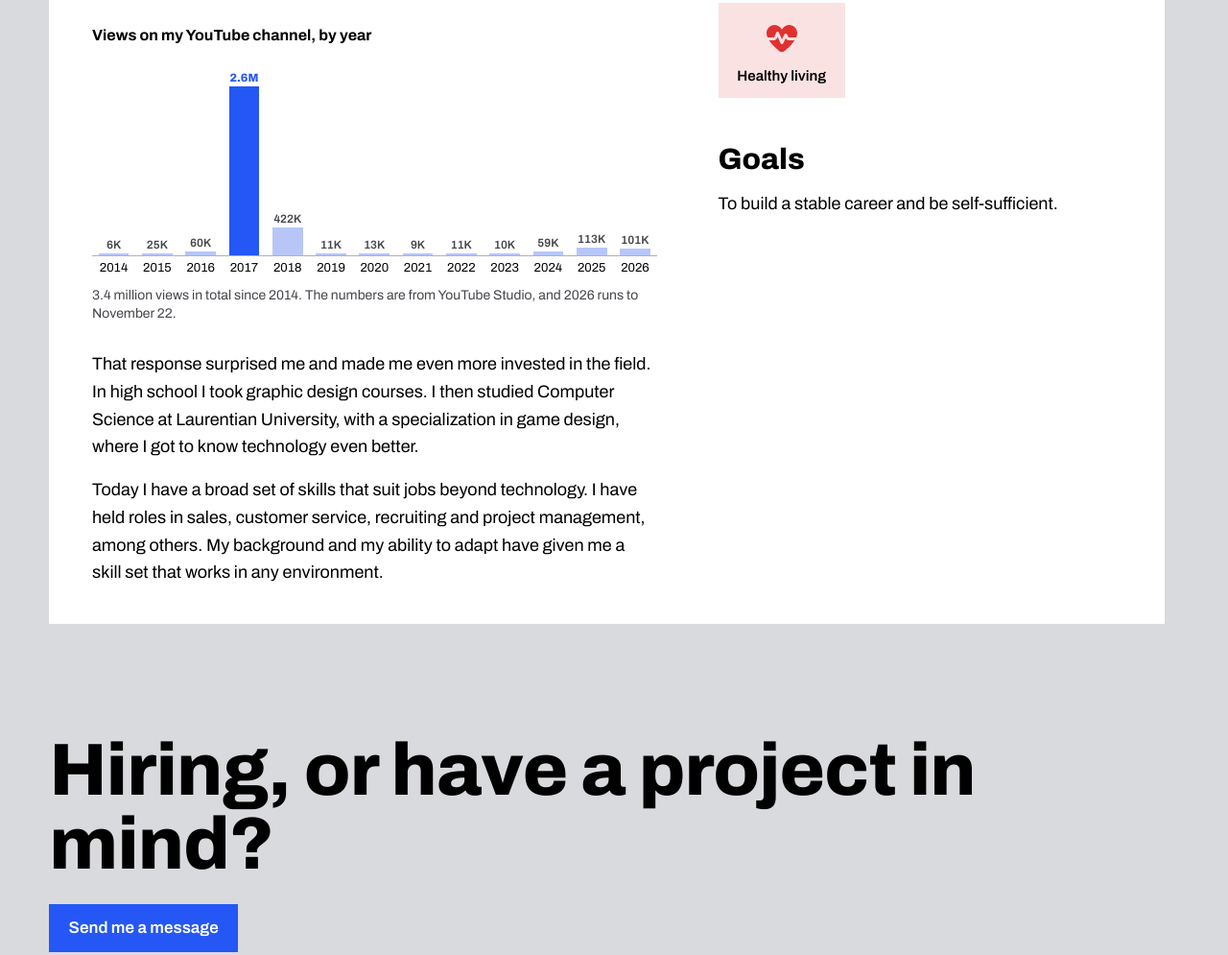
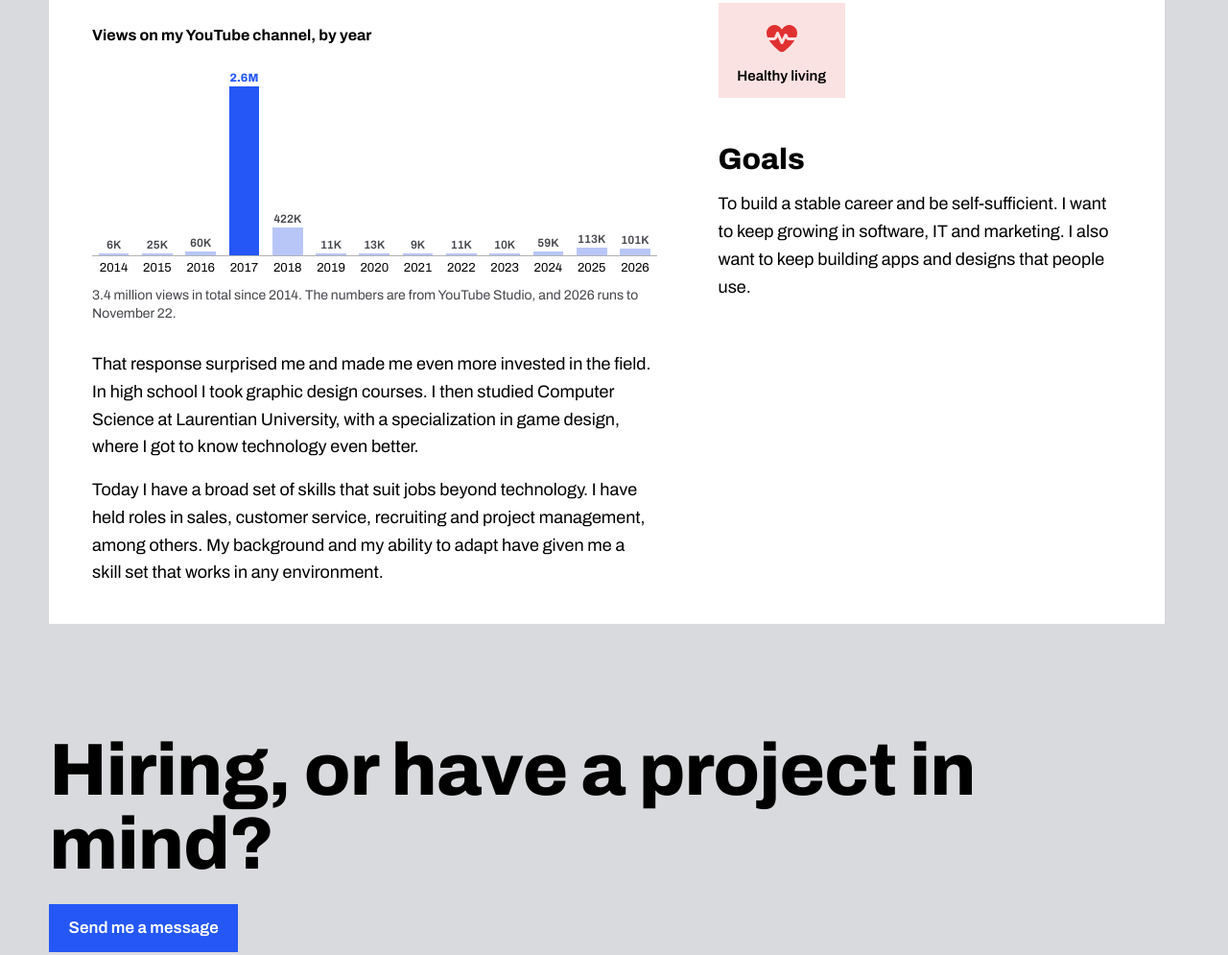
Before and after one commit to Miguel-Nava-Development/Miguel-Nava-Development.github.io, a plain HTML site: page about.html in a window 1280 px wide. Shown: the part 1196-2191 px from the top of the page at 96% size. Drawn offline with Linux system fonts and the light colour scheme.

Commit message:
About: Goals text gets two more sentences
Co-Authored-By: Claude Sonnet 5.5 <noreply@anthropic.com>
Claude-Session: https://claude.ai/code/session_01CCzxaM4gkkvw92K4c5UC5y

```diff
--- a/about.html
+++ b/about.html
@@ -118,7 +118,7 @@
 
           <section class="profile-section profile-goal" aria-labelledby="goals-title">
             <h2 id="goals-title">Goals</h2>
-            <p>To build a stable career and be self-sufficient.</p>
+            <p>To build a stable career and be self-sufficient. I want to keep growing in software, IT and marketing. I also want to keep building apps and designs that people use.</p>
           </section>
         </div>
       </div>
```
